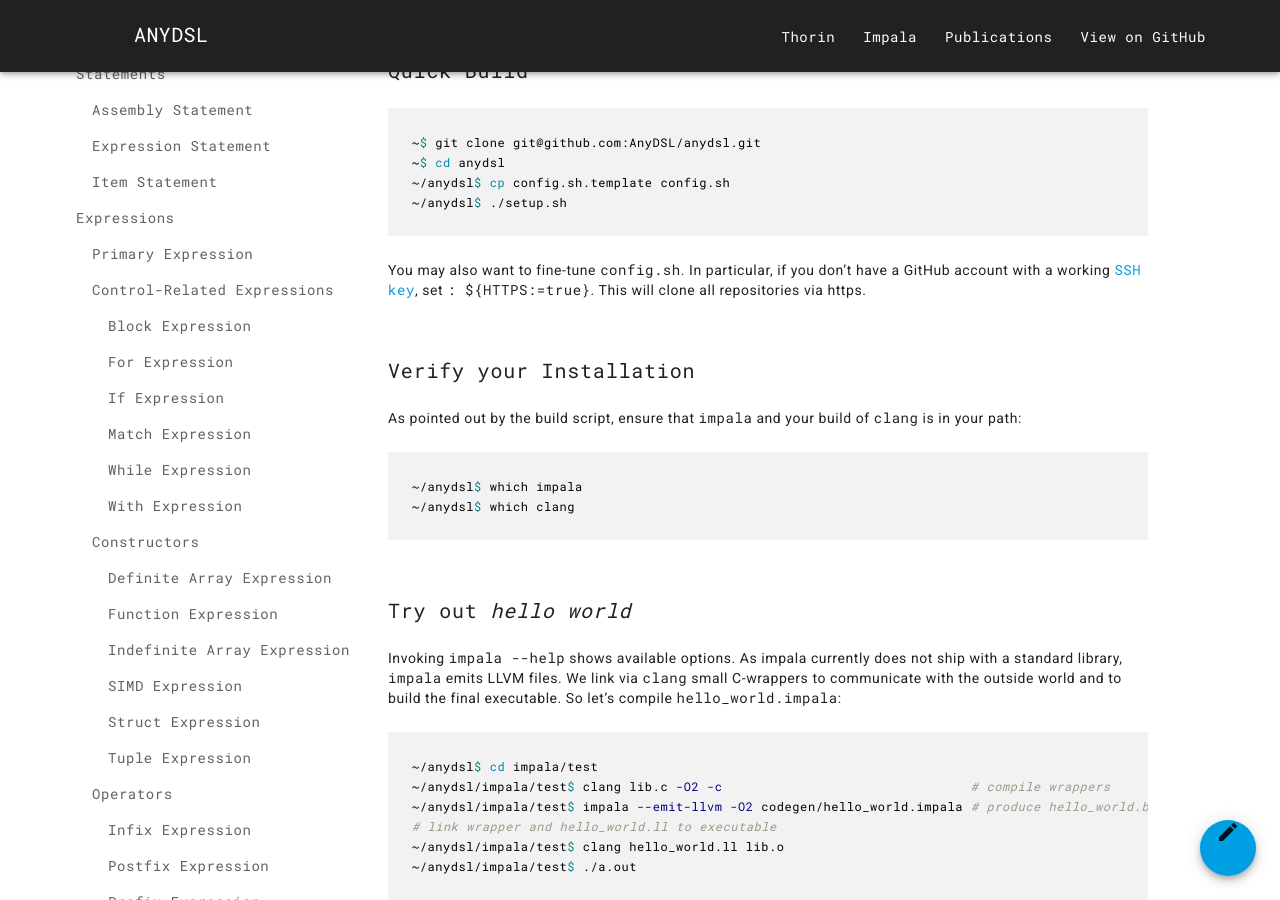
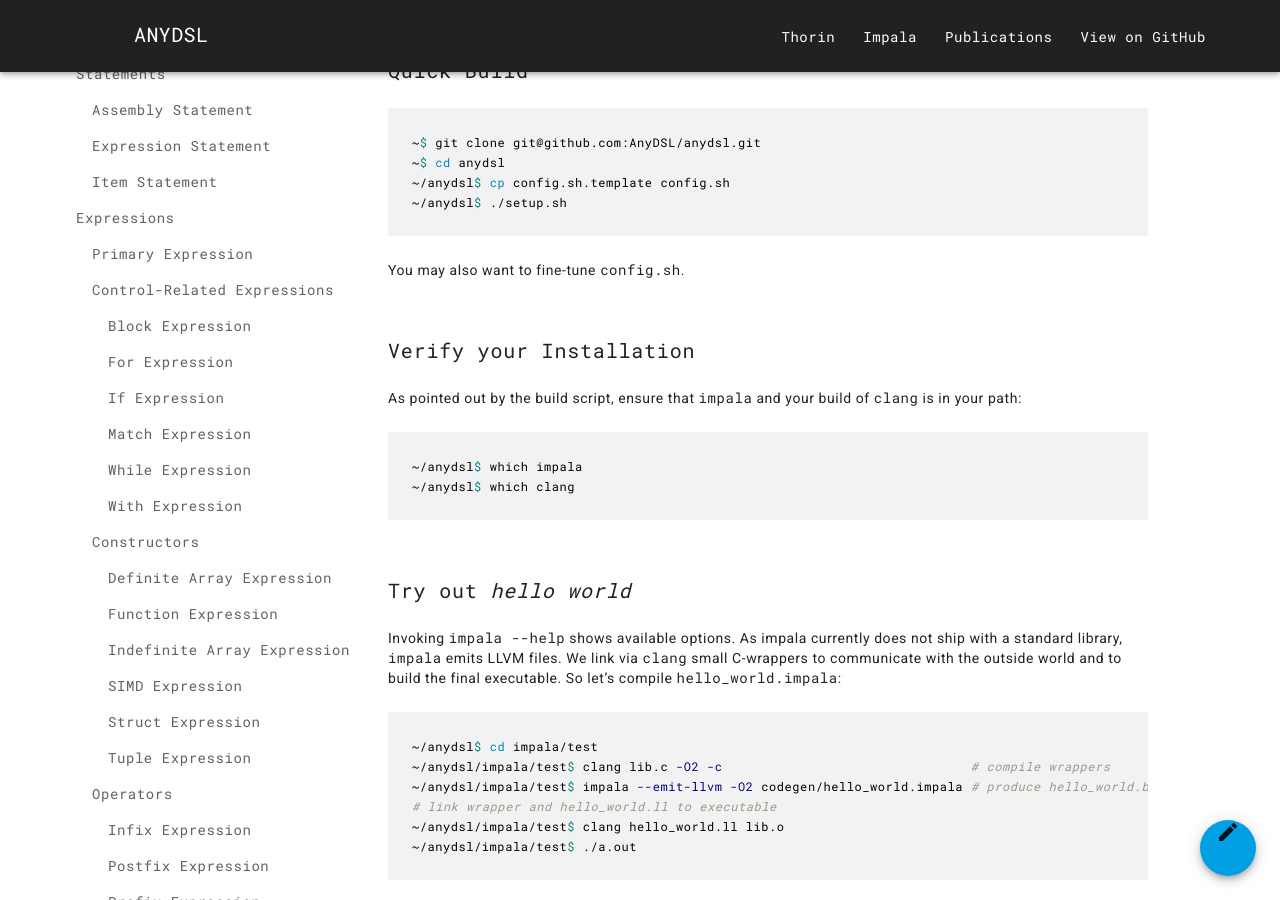
Before and after one commit to AnyDSL/anydsl.github.io, a Jekyll site: the page built from Build-Instructions.md, in a window 1280 px wide and 900 px high, scrolled down 424 px. Built offline with Jekyll 4.4.1, drawn with Linux system fonts in a browser that asks for light colours; nearby versions of some CDN libraries.

Commit message:
Use https by default.

````diff
--- a/Build-Instructions.md
+++ b/Build-Instructions.md
@@ -13,8 +13,6 @@
 ~/anydsl$ ./setup.sh
 ```
 You may also want to fine-tune ```config.sh```.
-In particular, if you don't have a GitHub account with a working [SSH key](https://help.github.com/articles/generating-ssh-keys), set ```: ${HTTPS:=true}```.
-This will clone all repositories via https.
 
 ## Verify your Installation
 
````
